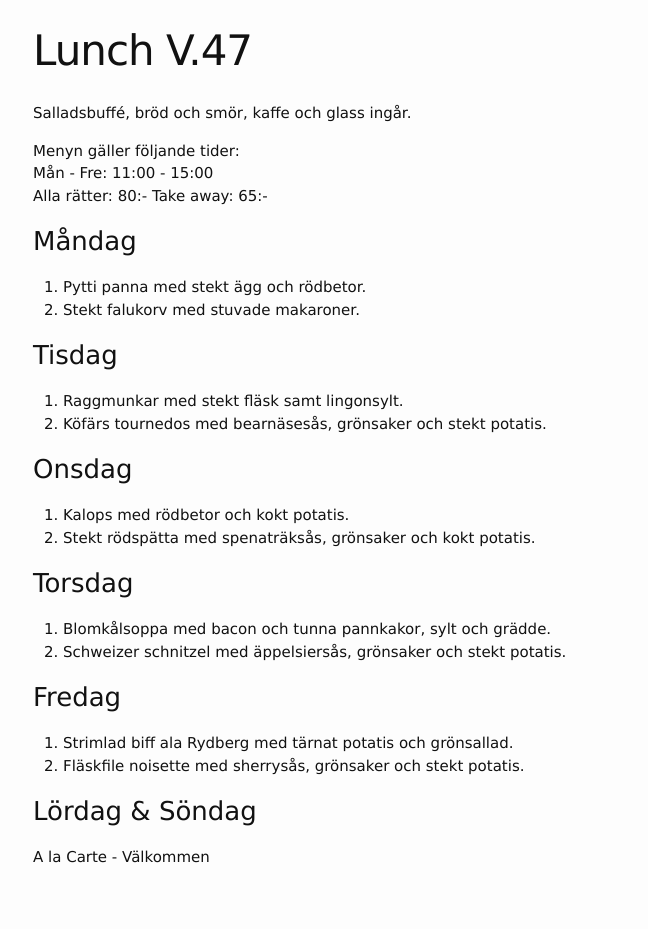
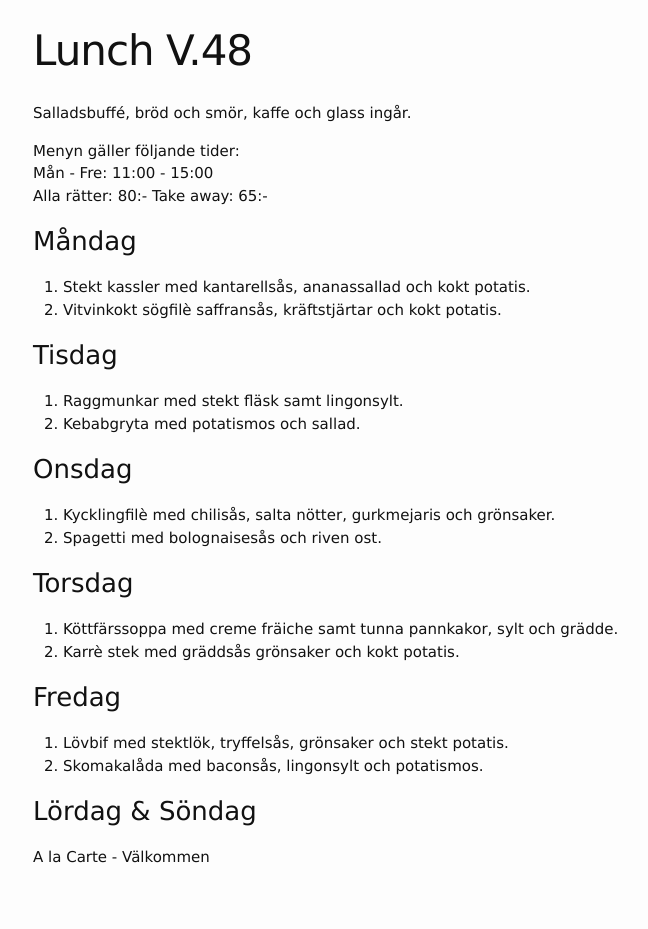
Before and after one commit to FarInn62/farinn62.github.io, a Jekyll site: the page built from lunch.md, in a window 1280 px wide. Shown: the whole page, without its empty margins (237-885 px from the left). Built offline with Jekyll 4.4.1, drawn with Linux system fonts in a browser that asks for light colours.

Commit message:
Update lunch.md

```diff
--- a/lunch.md
+++ b/lunch.md
@@ -1,6 +1,6 @@
 ---
 layout: foodmenu
-title: Lunch V.47
+title: Lunch V.48
 permalink: /lunch/
 published: true
 ---
@@ -12,28 +12,28 @@ Alla rätter: 80:- Take away: 65:-
 
 ### Måndag
 
-1. Pytti panna med stekt ägg och rödbetor.
-2. Stekt falukorv med stuvade makaroner.
+1. Stekt kassler med kantarellsås, ananassallad och kokt potatis.
+2. Vitvinkokt sögfilè saffransås, kräftstjärtar och kokt potatis.
 
 ### Tisdag
 
 1. Raggmunkar med stekt fläsk samt lingonsylt.
-2. Köfärs tournedos med bearnäsesås, grönsaker och stekt potatis.
+2. Kebabgryta med potatismos och sallad.
 
 ### Onsdag
 
-1. Kalops med rödbetor och kokt potatis.
-2. Stekt rödspätta med spenaträksås, grönsaker och kokt potatis.
+1. Kycklingfilè med chilisås, salta nötter, gurkmejaris och grönsaker.
+2. Spagetti med bolognaisesås och riven ost.
 
 ### Torsdag
 
- 1. Blomkålsoppa med bacon och tunna pannkakor, sylt och grädde.
- 2. Schweizer schnitzel med äppelsiersås, grönsaker och stekt potatis.
+ 1. Köttfärssoppa med creme fräiche samt tunna pannkakor, sylt och grädde.
+ 2. Karrè stek med gräddsås grönsaker och kokt potatis.
 
 ### Fredag
 
-1. Strimlad biff ala Rydberg med tärnat potatis och grönsallad.
-2. Fläskfile noisette med sherrysås, grönsaker och stekt potatis.
+1. Lövbif med stektlök, tryffelsås, grönsaker och stekt potatis.
+2. Skomakalåda med baconsås, lingonsylt och potatismos.
 
 ### Lördag & Söndag
 A la Carte - Välkommen
```
